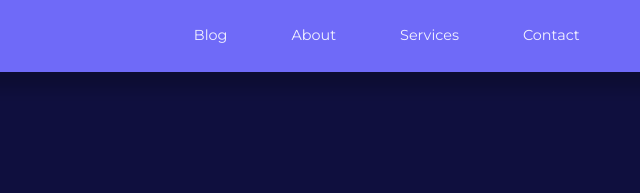
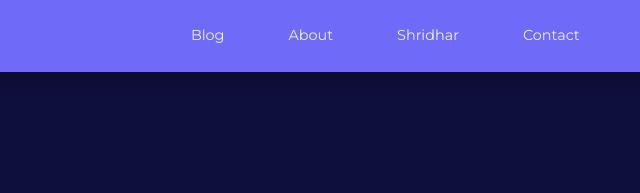
Before and after one commit to shree42003/A-Blog-Website, a plain HTML site: page index.html in a window 1280 px wide. Shown: the top 193 px of the page, 320-960 px from the left. Drawn offline with nearby package versions, Linux system fonts and the light colour scheme; files whose address does not match are found by name.

Commit message:
Learning to make changes

```diff
--- a/index.html
+++ b/index.html
@@ -17,7 +17,7 @@
             <ul class="nav__items">
                 <li><a href="blog.html">Blog</a></li>
                 <li><a href="about.html">About</a></li>
-                <li><a href="services.html">Services</a></li>
+                <li><a href="services.html">Shridhar</a></li>
                 <li><a href="Contact.html">Contact</a></li>
                 <li><a href="signin.html">Signin</a></li>
                 <li class="nav__profile">
```
